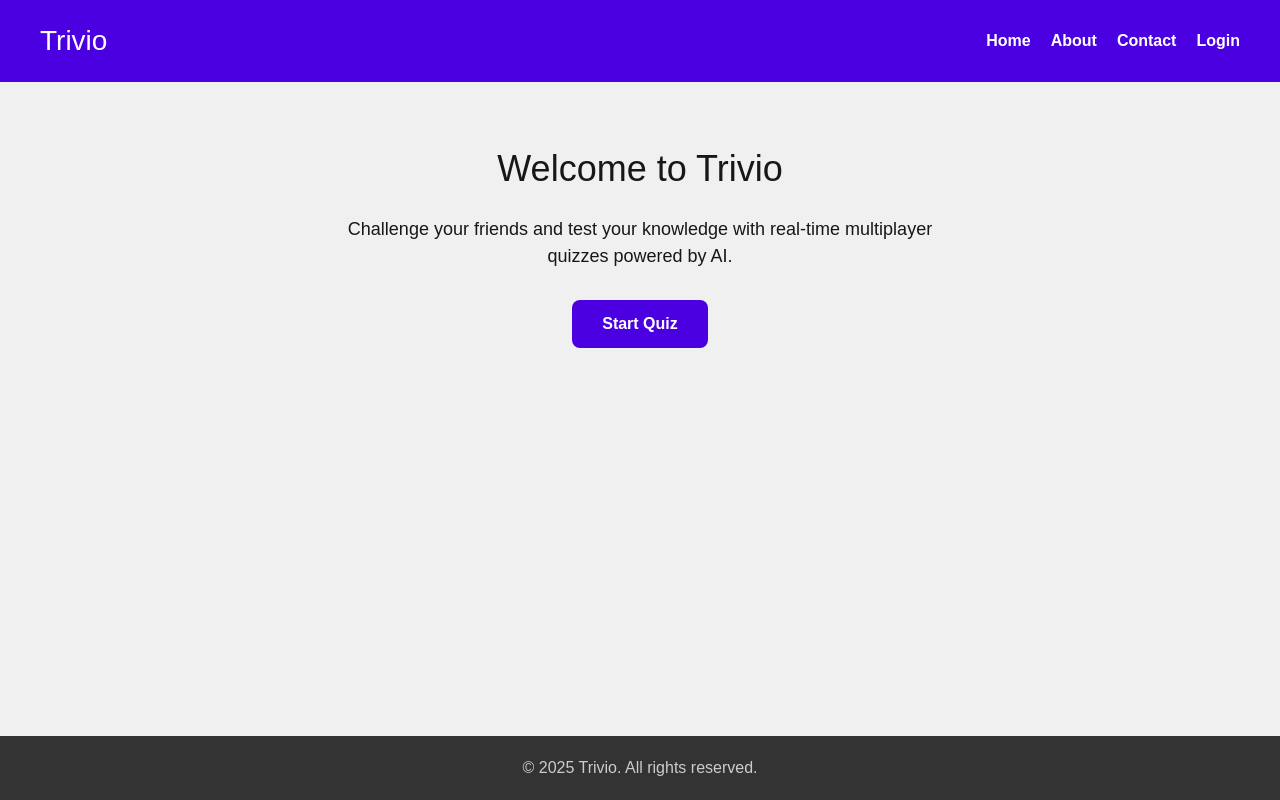
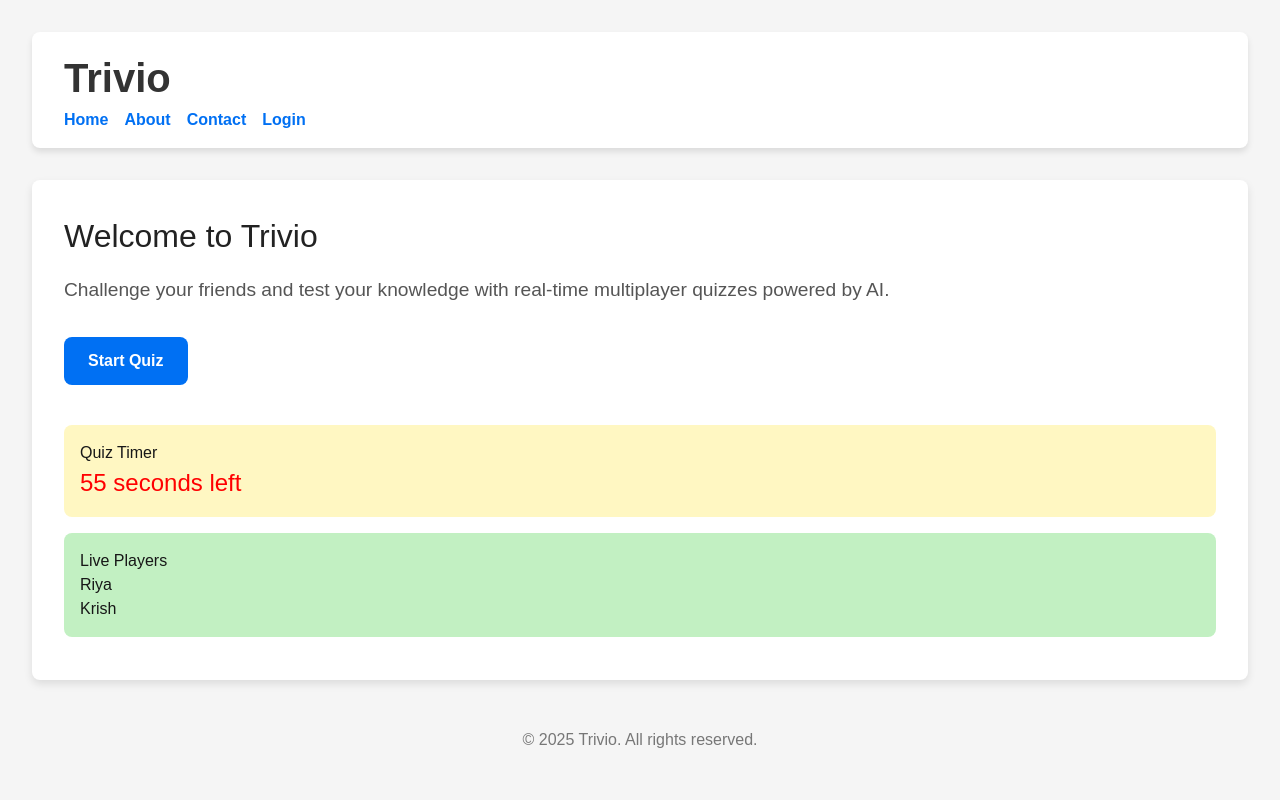
Before and after one commit to GOGULKRISHNAN368/NEXTJS-, a Next.js app: page / in a window 1280 px wide. Built offline with nearby package versions, Linux system fonts and the light colour scheme.

Commit message:
Added QuizTimer and LivePlayers components, updated index.js

```diff
--- /dev/null
+++ b/src/components/LivePlayers.js
@@ -0,0 +1,32 @@
+import React, { useState, useEffect } from "react";
+
+const LivePlayers = () => {
+  const [players, setPlayers] = useState([]);
+
+  useEffect(() => {
+    const interval = setInterval(() => {
+      const mockPlayers = ["Alex", "Jordan", "Riya", "Krish", "Ananya"];
+      const randomOnline = mockPlayers
+        .sort(() => 0.5 - Math.random())
+        .slice(0, Math.floor(Math.random() * mockPlayers.length));
+      setPlayers(randomOnline);
+    }, 4000);
+
+    return () => clearInterval(interval);
+  }, []);
+
+  return (
+    <div style={{ padding: "1rem", background: "#c2f0c2", borderRadius: "8px", marginTop: "1rem" }}>
+      <h2>Live Players</h2>
+      <ul>
+        {players.length > 0 ? (
+          players.map((player, index) => <li key={index}>{player}</li>)
+        ) : (
+          <p>No players online</p>
+        )}
+      </ul>
+    </div>
+  );
+};
+
+export default LivePlayers;
--- /dev/null
+++ b/src/components/QuizTimer.js
@@ -0,0 +1,25 @@
+import React, { useState, useEffect } from "react";
+
+const QuizTimer = () => {
+  const [seconds, setSeconds] = useState(60);
+  const [active, setActive] = useState(true);
+
+  useEffect(() => {
+    if (!active || seconds === 0) return;
+
+    const timer = setInterval(() => {
+      setSeconds((prev) => prev - 1);
+    }, 1000);
+
+    return () => clearInterval(timer);
+  }, [active, seconds]);
+
+  return (
+    <div style={{ padding: "1rem", background: "#fff7c2", borderRadius: "8px" }}>
+      <h2>Quiz Timer</h2>
+      <p style={{ fontSize: "1.5rem", color: "red" }}>{seconds} seconds left</p>
+    </div>
+  );
+};
+
+export default QuizTimer;
--- a/src/pages/index.js
+++ b/src/pages/index.js
@@ -1,4 +1,69 @@
+import QuizTimer from "../components/QuizTimer";
+import LivePlayers from "../components/LivePlayers";
 
+const styles = {
+  container: {
+    fontFamily: "Poppins, sans-serif",
+    padding: "2rem",
+    backgroundColor: "#f5f5f5",
+    minHeight: "100vh",
+    display: "flex",
+    flexDirection: "column",
+    justifyContent: "space-between",
+  },
+  header: {
+    backgroundColor: "#fff",
+    padding: "1rem 2rem",
+    borderRadius: "8px",
+    boxShadow: "0 4px 6px rgba(0,0,0,0.1)",
+    marginBottom: "2rem",
+  },
+  title: {
+    fontSize: "2.5rem",
+    fontWeight: "800",
+    margin: 0,
+    color: "#333",
+  },
+  link: {
+    marginRight: "1rem",
+    textDecoration: "none",
+    color: "#0070f3",
+    fontWeight: "600",
+  },
+  main: {
+    flex: 1,
+    backgroundColor: "#fff",
+    padding: "2rem",
+    borderRadius: "8px",
+    boxShadow: "0 4px 8px rgba(0,0,0,0.1)",
+  },
+  heading: {
+    fontSize: "2rem",
+    marginBottom: "1rem",
+    color: "#222",
+  },
+  description: {
+    fontSize: "1.2rem",
+    marginBottom: "2rem",
+    color: "#555",
+  },
+  button: {
+    display: "inline-block",
+    padding: "0.75rem 1.5rem",
+    backgroundColor: "#0070f3",
+    color: "#fff",
+    borderRadius: "8px",
+    textDecoration: "none",
+    fontWeight: "600",
+    transition: "background 0.3s ease",
+  },
+  footer: {
+    textAlign: "center",
+    padding: "1rem",
+    marginTop: "2rem",
+    color: "#777",
+  },
+};
 
 export default function Home() {
   return (
@@ -6,7 +71,7 @@ export default function Home() {
       <header style={styles.header}>
         <h1 style={styles.title}>Trivio</h1>
         <nav>
-          <a href="#" style={styles.link}>Home</a>
+          <a href="/" style={styles.link}>Home</a>
           <a href="/about" style={styles.link}>About</a>
           <a href="/contact" style={styles.link}>Contact</a>
           <a href="/login" style={styles.link}>Login</a>
@@ -19,6 +84,11 @@ export default function Home() {
           Challenge your friends and test your knowledge with real-time multiplayer quizzes powered by AI.
         </p>
         <a href="/quiz" style={styles.button}>Start Quiz</a>
+
+        <div style={{ marginTop: "40px" }}>
+          <QuizTimer />
+          <LivePlayers />
+        </div>
       </main>
 
       <footer style={styles.footer}>
@@ -27,61 +97,3 @@ export default function Home() {
     </div>
   );
 }
-
-const styles = {
-  container: {
-    fontFamily: 'Arial, sans-serif',
-    minHeight: '100vh',
-    display: 'flex',
-    flexDirection: 'column',
-  },
-  header: {
-    backgroundColor: '#4A00E0',
-    color: '#fff',
-    padding: '20px 40px',
-    display: 'flex',
-    justifyContent: 'space-between',
-    alignItems: 'center',
-  },
-  title: {
-    margin: 0,
-    fontSize: '28px',
-  },
-  link: {
-    marginLeft: '20px',
-    color: '#fff',
-    textDecoration: 'none',
-    fontWeight: 'bold',
-  },
-  main: {
-    flex: 1,
-    padding: '60px 20px',
-    textAlign: 'center',
-    backgroundColor: '#f0f0f0',
-  },
-  heading: {
-    fontSize: '36px',
-    marginBottom: '20px',
-  },
-  description: {
-    fontSize: '18px',
-    maxWidth: '600px',
-    margin: '0 auto 30px',
-  },
-  button: {
-    display: 'inline-block',
-    padding: '12px 30px',
-    backgroundColor: '#4A00E0',
-    color: '#fff',
-    borderRadius: '8px',
-    textDecoration: 'none',
-    fontWeight: 'bold',
-    fontSize: '16px',
-  },
-  footer: {
-    padding: '20px',
-    textAlign: 'center',
-    backgroundColor: '#333',
-    color: '#ccc',
-  }
-};
```
